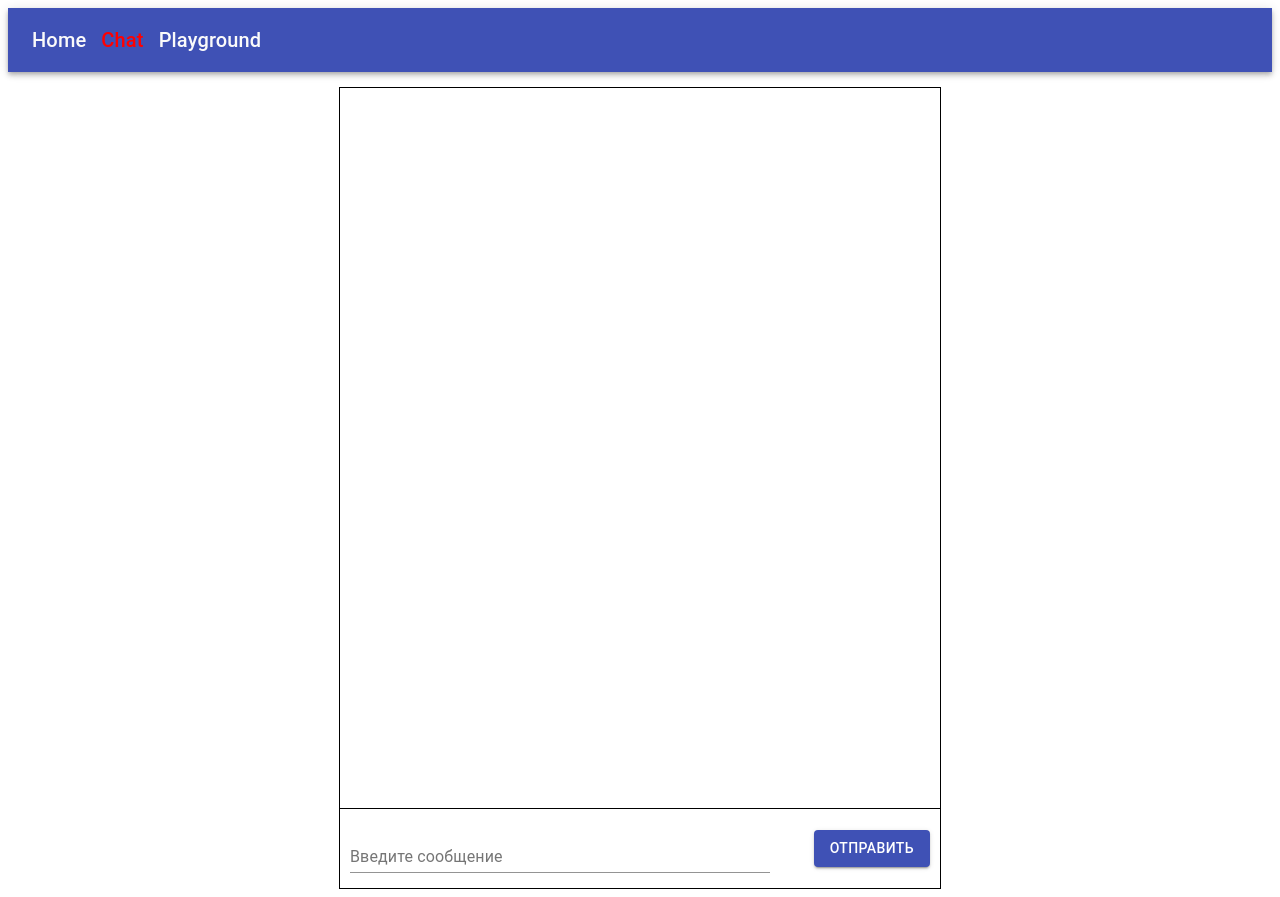
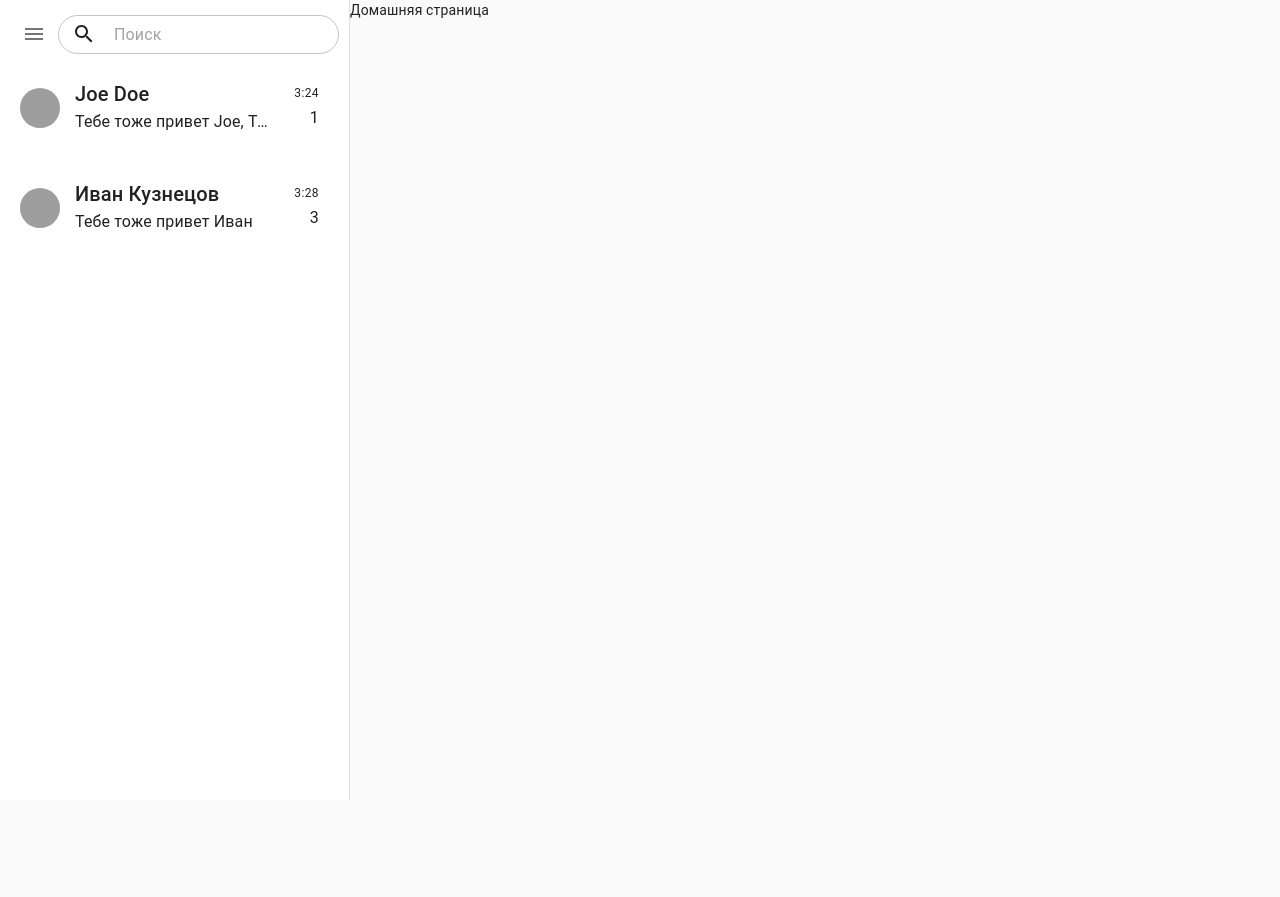
Before and after one commit to ovikk/gbReact, a React (Create React App) app: page /chat in a window 1280 px wide. After the commit the page ends 800 px from the top, so only its background shows below. Built offline with nearby package versions, Linux system fonts and the light colour scheme; grey boxes are pictures that could not be loaded.

Commit message:
'lesson6'

```diff
--- a/package.json
+++ b/package.json
@@ -4,10 +4,12 @@
   "private": true,
   "dependencies": {
     "@material-ui/core": "^4.12.3",
+    "@material-ui/icons": "^4.11.2",
     "@reduxjs/toolkit": "^1.6.1",
     "@testing-library/jest-dom": "^5.14.1",
     "@testing-library/react": "^11.2.7",
     "@testing-library/user-event": "^12.8.3",
+    "moment": "^2.29.1",
     "react": "^17.0.2",
     "react-dom": "^17.0.2",
     "react-redux": "^7.2.4",
--- a/src/App.js
+++ b/src/App.js
@@ -3,14 +3,26 @@ import Chat from "./Chat";
 import Playground from "./Playground";
 import Home from "./Home";
 import AppBar from "./AppBar";
+import { makeStyles } from "@material-ui/core/styles";
+
+const useStyles = makeStyles((theme) => ({
+  mainWrapper: {
+    width: "100vw",
+    height: "100vh",
+    display: "flex",
+  },
+}));
 
 const App = () => {
+  const classes = useStyles();
+
   return (
     <Router>
+      <div className={classes.mainWrapper}>
         <AppBar />
 
         <Switch>
-        <Route path="/chat">
+          <Route path="/chat/:id">
             <Chat />
           </Route>
 
@@ -22,6 +34,7 @@ const App = () => {
             <Home />
           </Route>
         </Switch>
+      </div>
     </Router>
   );
 };
--- /dev/null
+++ b/src/AppBar/ChatPreview.js
@@ -0,0 +1,92 @@
+import Box from "@material-ui/core/Box";
+import Typography from "@material-ui/core/Typography";
+import Avatar from "@material-ui/core/Avatar";
+import { makeStyles } from "@material-ui/core/styles";
+import { useHistory } from "react-router-dom";
+import moment from "moment";
+
+const useStyles = makeStyles((theme) => ({
+  mainWrapper: {
+    width: "100%",
+    margin: "10px 0px",
+    padding: "10px",
+    display: "flex",
+    alignItems: "center",
+    borderRadius: "20px",
+    cursor: "pointer",
+
+    "&:hover": {
+      backgroundColor: "#F1F1F1",
+    },
+  },
+
+  midddleContentWrapper: {
+    marginLeft: "15px",
+    width: "65%",
+    height: "100%",
+  },
+
+  rightContentWrapper: {
+    flex: 1,
+    display: "flex",
+    flexDirection: "column",
+    alignItems: "flex-end",
+    margin: "0px 10px",
+  },
+
+  overFlowText: {
+    textOverflow: "ellipsis",
+    overflow: "hidden",
+    whiteSpace: "nowrap",
+    width: "100%",
+    height: "30px",
+  },
+}));
+
+const ChatPreview = ({ chat }) => {
+  const classes = useStyles();
+  const history = useHistory();
+
+  const { avatarUrl, name, messagesArray, id } = chat;
+
+  const lastMessage =
+    messagesArray.length > 0
+      ? messagesArray[messagesArray.length - 1]
+      : { text: "", timeStamp: null };
+
+  const unreadMessagesCount = messagesArray.reduce((acc, message) => {
+    if (message.userId === id && !message.isRead) {
+      acc++;
+    }
+    return acc;
+  }, 0);
+
+  return (
+    <Box
+      className={classes.mainWrapper}
+      onClick={() => history.push(`/chat/${id}`)}
+    >
+      <Avatar alt="Remy Sharp" src={avatarUrl} />
+
+      <Box className={classes.midddleContentWrapper}>
+        <Typography variant="h6" className={classes.overFlowText}>
+          {name}
+        </Typography>
+        <Typography variant="subtitle1" className={classes.overFlowText}>
+          {lastMessage.text}
+        </Typography>
+      </Box>
+
+      <Box className={classes.rightContentWrapper}>
+        <Typography variant="caption">
+          {lastMessage.timeStamp.format("h:mm")}
+        </Typography>
+        <Typography variant="subtitle1">
+          {unreadMessagesCount > 0 && unreadMessagesCount}
+        </Typography>
+      </Box>
+    </Box>
+  );
+};
+
+export default ChatPreview;
--- a/src/AppBar/index.js
+++ b/src/AppBar/index.js
@@ -1,8 +1,20 @@
+import { useState } from "react";
 import { AppBar as MaterialUiAppBar } from "@material-ui/core";
+import { useDispatch, useSelector } from "react-redux";
+import InputAdornment from "@material-ui/core/InputAdornment";
 import Toolbar from "@material-ui/core/Toolbar";
+import Box from "@material-ui/core/Box";
 import Typography from "@material-ui/core/Typography";
-import { Link, useLocation } from "react-router-dom";
+import { Link, useLocation, useHistory } from "react-router-dom";
 import { makeStyles } from "@material-ui/core/styles";
+import Drawer from "@material-ui/core/Drawer";
+import MenuIcon from "@material-ui/icons/Menu";
+import IconButton from "@material-ui/core/IconButton";
+import Menu from "@material-ui/core/Menu";
+import MenuItem from "@material-ui/core/MenuItem";
+import TextField from "@material-ui/core/TextField";
+import SearchIcon from "@material-ui/icons/Search";
+import ChatPreview from "./ChatPreview";
 
 const useStyles = makeStyles((theme) => ({
   link: {
@@ -18,6 +30,39 @@ const useStyles = makeStyles((theme) => ({
   appBar: {
     marginBottom: "15px",
   },
+
+  root: {
+    marginRight: "350px",
+  },
+
+  mainWrapper: {
+    width: "350px",
+    height: "100%",
+    padding: "10px 10px 0px 10px",
+  },
+
+  topComponent: {
+    width: "100%",
+    display: "flex",
+    alignItems: "center",
+    justifyContent: "space-between",
+  },
+
+  input: {
+    "& div": {
+      borderRadius: "40px",
+      "& input": {
+        padding: "10px 10px",
+      },
+    },
+  },
+
+  chatWrapper: {
+    width: "100%",
+    display: "flex",
+    flexDirection: "column",
+    alignItems: "center",
+  },
 }));
 
 const routes = [
@@ -32,24 +77,81 @@ const routes = [
 const AppBar = () => {
   const classes = useStyles();
   const location = useLocation();
-  console.log("/chat" === location.pathname && classes.activeLink);
+  const history = useHistory();
+
+  const { chats } = useSelector((state) => state.chat);
+
+  const [anchorEl, setAnchorEl] = useState(null);
+  const open = Boolean(anchorEl);
+
+  const handleClick = (event) => {
+    setAnchorEl(event.currentTarget);
+  };
+
+  const handleClose = () => {
+    setAnchorEl(null);
+  };
 
   return (
-    <MaterialUiAppBar className={classes.appBar} position="static">
-      <Toolbar>
-        {routes.map((route) => (
-          <Link
-            key={route.path}
-            to={route.path}
-            className={`${classes.link} ${
-              route.path === location.pathname ? classes.activeLink : ""
-            }`}
-          >
-            <Typography variant="h6">{route.pathTitle}</Typography>
-          </Link>
+    <Drawer
+      variant="permanent"
+      open
+      classes={{ paper: classes.mainWrapper, root: classes.root }}
+    >
+      <Box className={classes.topComponent}>
+        <IconButton onClick={handleClick}>
+          <MenuIcon />
+        </IconButton>
+
+        <Menu
+          id="menu"
+          anchorEl={anchorEl}
+          open={open}
+          onClose={handleClose}
+          anchorOrigin={{ horizontal: "left", vertical: "bottom" }}
+          anchorPosition={{ top: 50, left: 25 }}
+          anchorReference={"anchorPosition"}
+        >
+          <MenuItem key={1}>Профиль</MenuItem>
+          <MenuItem key={2}>Настройки</MenuItem>
+        </Menu>
+
+        <TextField
+          variant="outlined"
+          className={classes.input}
+          placeholder="Поиск"
+          InputProps={{
+            startAdornment: (
+              <InputAdornment position="start">
+                <SearchIcon />
+              </InputAdornment>
+            ),
+          }}
+        />
+      </Box>
+
+      <Box className={classes.chatWrapper}>
+        {chats.map((chat) => (
+          <ChatPreview chat={chat} />
         ))}
-      </Toolbar>
-    </MaterialUiAppBar>
+      </Box>
+    </Drawer>
+
+    // <MaterialUiAppBar className={classes.appBar} position="static">
+    //   <Toolbar>
+    //     {routes.map((route) => (
+    //       <Link
+    //         key={route.path}
+    //         to={route.path}
+    //         className={`${classes.link} ${
+    //           route.path === location.pathname ? classes.activeLink : ""
+    //         }`}
+    //       >
+    //         <Typography variant="h6">{route.pathTitle}</Typography>
+    //       </Link>
+    //     ))}
+    //   </Toolbar>
+    // </MaterialUiAppBar>
   );
 };
 
--- a/src/Chat/MessageInput.js
+++ b/src/Chat/MessageInput.js
@@ -11,7 +11,6 @@ const useStyles = makeStyles((theme) => ({
   },
 
   button: {
-    margin: "0px 10px",
   },
 
   inputWrapper: {
--- a/src/Chat/MessageList.js
+++ b/src/Chat/MessageList.js
@@ -1,5 +1,6 @@
 import { makeStyles } from "@material-ui/core/styles";
 import PropTypes from "prop-types";
+import { useSelector } from "react-redux";
 
 const useStyles = makeStyles(() => ({
   messageList: {
@@ -7,16 +8,43 @@ const useStyles = makeStyles(() => ({
     height: "90%",
     borderBottom: "1px solid black",
     overflow: "auto",
+    display: "flex",
+    flexDirection: "column",
+  },
+
+  senderMessage: {
+    alignSelf: "flex-start",
+  },
+  userMessage: {
+    alignSelf: "flex-end",
+  },
+
+  message: {
+    backgroundColor: "#A1A1A1",
+    padding: "5px",
+    margin: "10px 5px",
+    borderRadius: "30px",
   },
 }));
 
 const MessageList = ({ messagesArray }) => {
   const classes = useStyles();
+  const { myId } = useSelector((state) => state.chat);
 
   return (
     <div className={classes.messageList}>
       {messagesArray.map((message, i) => (
-        <div key={i}>{message.messageText}</div>
+        <div
+          key={i}
+          className={`
+            ${
+              message.userId === myId
+                ? classes.userMessage
+                : classes.senderMessage
+            } ${classes.message}`}
+        >
+          {message.text}
+        </div>
       ))}
     </div>
   );
--- a/src/Chat/chatSlice.js
+++ b/src/Chat/chatSlice.js
@@ -1,19 +1,105 @@
 import { createSlice } from "@reduxjs/toolkit";
+import moment from "moment";
 
 export const chatSlice = createSlice({
   name: "chat",
   initialState: {
     messagesArray: [],
+    myId: 1,
+    chats: [
+      {
+        id: 2,
+        name: "Joe Doe",
+        avatarUrl: "https://material-ui.com/static/images/avatar/1.jpg",
+        messagesArray: [
+          {
+            timeStamp: moment("1995-12-17T03:21:00"),
+            userId: 1,
+            text: "Привет",
+            isRead: true,
+          },
+          {
+            timeStamp: moment("1995-12-17T03:24:00"),
+            userId: 2,
+            text: "Тебе тоже привет Joe, Тебе тоже привет Joe, Тебе тоже привет Joe, Тебе тоже привет Joe",
+            isRead: false,
+          },
+        ],
+      },
+      {
+        id: 3,
+        name: "Иван Кузнецов",
+        avatarUrl: "https://material-ui.com/static/images/avatar/2.jpg",
+        messagesArray: [
+          {
+            timeStamp: moment("1995-12-17T03:24:00"),
+            userId: 1,
+            text: "Привет",
+            isRead: true,
+          },
+          {
+            timeStamp: moment("1995-12-17T03:28:00"),
+            userId: 3,
+            text: "Тебе тоже привет Иван",
+            isRead: false,
+          },
+          {
+            timeStamp: moment("1995-12-17T03:28:00"),
+            userId: 3,
+            text: "Тебе тоже привет Иван",
+            isRead: false,
+          },
+          {
+            timeStamp: moment("1995-12-17T03:28:00"),
+            userId: 3,
+            text: "Тебе тоже привет Иван",
+            isRead: false,
+          },
+        ],
+      },
+    ],
   },
   reducers: {
     addMessage: (state, action) => {
-      state.messagesArray.push(action.payload);
+      const { chatId, messageText } = action;
+      const chatIndex = state.chats.findIndex((chat) => chat.userId === chatId);
+      const chat = state.chats[chatIndex];
+
+      console.log(chat);
+
+      const newChats = [...state.chats];
+
+      newChats.splice(chatIndex, 1);
+
+      state.chats = [
+        ...newChats,
+        {
+          ...chat,
+          messagesArray: [
+            ...chat.messagesArray,
+            {
+              text: messageText,
+              timeStamp: new moment(),
+              isRead: false,
+              userId: state.myId,
+            },
+          ],
+        },
+      ];
+
+      console.log(chatIndex);
+
+      // state.chats[chatIndex].messagesArray.push({
+      //   text: messageText,
+      //   timeStamp: new moment(),
+      //   isRead: false,
+      //   userId: state.myId,
+      // });
     },
   },
 });
 
 // Action creators are generated for each case reducer function
-export const { addMessage } =
-  chatSlice.actions;
+export const { addMessage } = chatSlice.actions;
 
 export default chatSlice.reducer;
--- a/src/Chat/index.js
+++ b/src/Chat/index.js
@@ -4,6 +4,7 @@ import { addMessage } from "./chatSlice";
 import MessageList from "./MessageList";
 import MessageInput from "./MessageInput";
 import { makeStyles } from "@material-ui/core/styles";
+import { useParams } from "react-router-dom";
 
 const useStyles = makeStyles((theme) => ({
   chatWrapper: {
@@ -25,19 +26,23 @@ const useStyles = makeStyles((theme) => ({
 
 function Chat() {
   // const [messagesArray, setMessagesArray] = useState([]);
-  const { messagesArray } = useSelector((state) => state.chat);
+  const urlParams = useParams();
+  const chatId = Number.parseInt(urlParams.id);
+
+  const { chats } = useSelector((state) => state.chat);
+  const messagesArray = chats.find((chat) => chat.id === chatId).messagesArray;
   const dispatch = useDispatch();
 
   const classes = useStyles();
 
   const onSendMessage = (messageText) => {
-    dispatch(addMessage({ author: "me", messageText }));
+    dispatch(addMessage({ chatId, messageText }));
   };
 
   useEffect(() => {
     if (messagesArray.length > 0) {
       setTimeout(() => {
-        console.log("Message was sent");
+        // console.log("Message was sent");
       }, 1000);
     }
   }, [messagesArray]);
--- a/src/Playground/index.js
+++ b/src/Playground/index.js
@@ -23,23 +23,9 @@ const Playground = (props) => {
   const { messagesArray } = useSelector((state) => state.chat);
 
   return (
-    <>
-      <div>
-        Array of messages:
-        {messagesArray.map((o, i) => (
-          <div key={i}>{o.messageText}</div>
-        ))}
-      </div>
-      <TextField className={classes.noUnderline}>Playground</TextField>
-    </>
+    <div>Playground</div>
   );
 };
 
-const withAuthorizationHOC = function (Component) {
-  return (props) => {
-    // console.log("HOC PROPS", props);
-    return <Component userInfo={{ userId: 1, userName: "Ovik" }} {...props} />;
-  };
-};
 
-export default withAuthorizationHOC(Playground);
+export default Playground;
--- a/src/index.js
+++ b/src/index.js
@@ -1,6 +1,8 @@
 import React from "react";
 import ReactDOM from "react-dom";
 import { Provider } from "react-redux";
+import CssBaseline from "@material-ui/core/CssBaseline";
+
 import App from "./App";
 import { ThemeProvider } from "@material-ui/styles";
 import { theme } from "./theme";
@@ -11,6 +13,7 @@ export const MyDataContext = React.createContext({ appVersion: "0.9-alpha" });
 ReactDOM.render(
   <React.StrictMode>
     <ThemeProvider theme={theme}>
+      <CssBaseline />
       <MyDataContext.Provider value={{ appVersion: "0.9-alpha" }}>
         <Provider store={store}>
           <App />
--- a/src/theme.js
+++ b/src/theme.js
@@ -1,4 +1,4 @@
-import { createTheme } from '@material-ui/core/styles';
+import { createTheme } from "@material-ui/core/styles";
 // import { purple } from '@material-ui/core/colors';
 
 export const theme = createTheme({
```
Also changed, not shown: 1 other file (tests, documents, lock files or other folders). Lines whose indentation alone changed are shown as unchanged.
